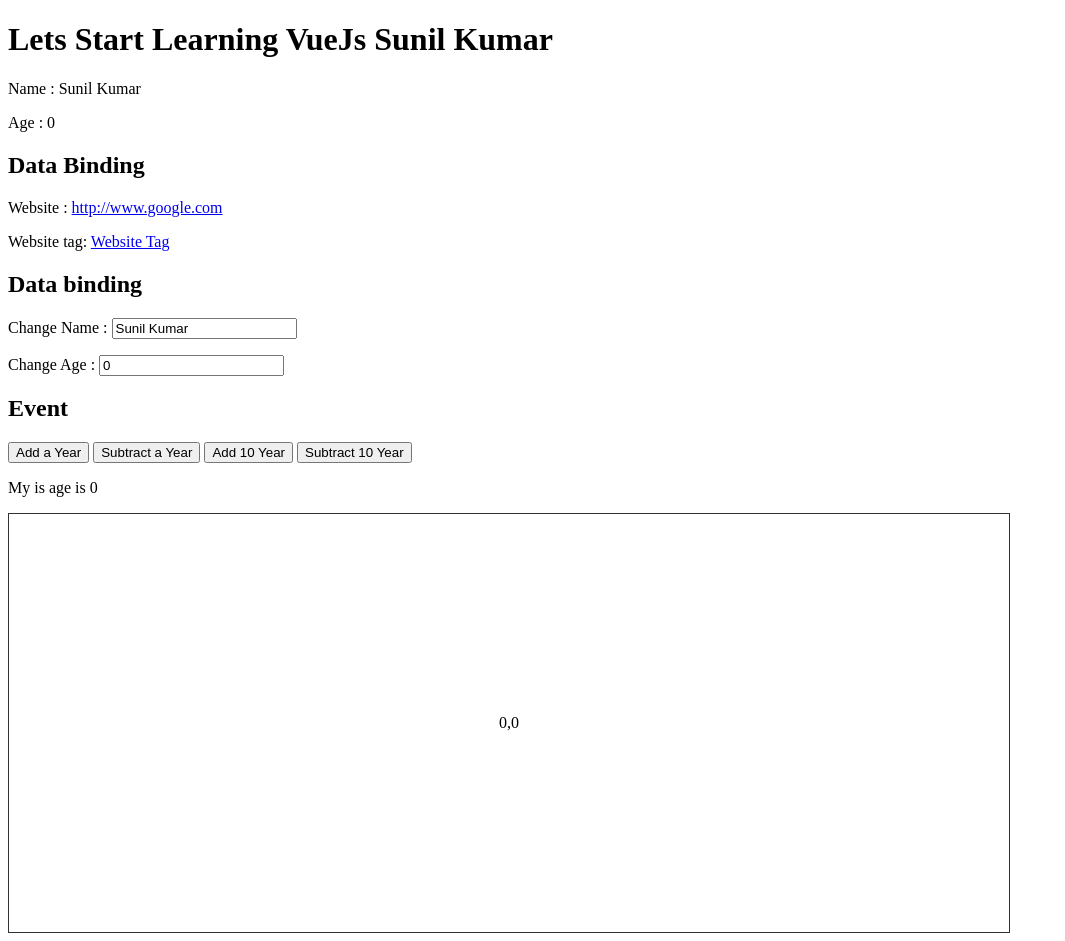
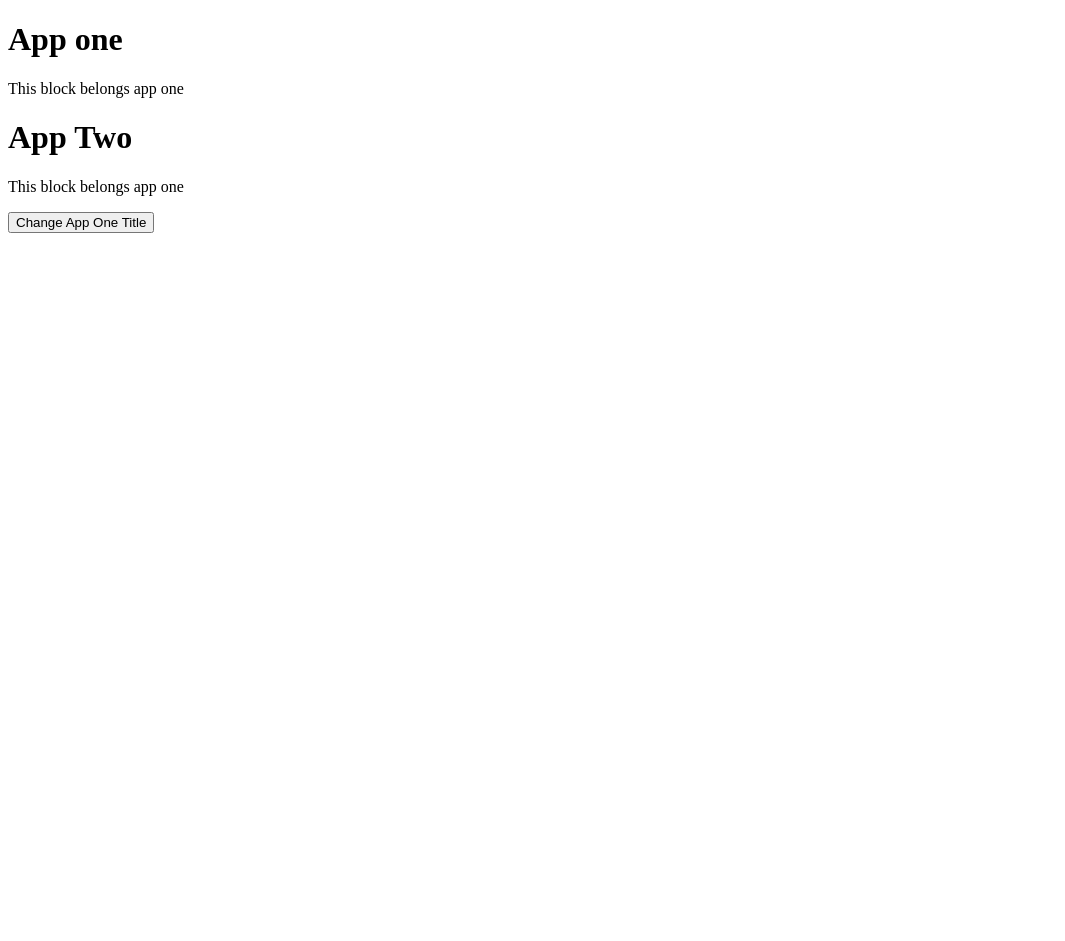
Before and after one commit to sunil120/vuejstutorial, a plain HTML site: page index.html in a window 1280 px wide. Shown: the whole page, without its empty margins (0-1065 px from the left). After the commit the page ends 800 px from the top, so only its background shows below. Drawn offline with nearby package versions, Linux system fonts and the light colour scheme.

Commit message:
multiple instace

```diff
--- a/app.js
+++ b/app.js
@@ -1,46 +1,31 @@
-new Vue({
-	el: '#vue-app',
+var instaceOne = new Vue({
+	el: '#vue-app-one',
 	data: {
-		name: "Sunil Kumar",
-		age : 0,
-		website : 'http://www.google.com',
-		websiteTag : '<a href="http://www.google.com">Website Tag</a>',
-		x:0,
-		y:0,
-		error: false,
-		success:false,
-		todods: ['Node','Vue','Express','Angular'],
-		users: [
-			{ name:'Sunil' , age:30 },
-			{ name:'Sushil' , age:30 }
-		],
-		health:100,
-		ended:false
+		title: "App one"
 	},
 	methods: {
-		courses: function(course) {
 
-			return "Lets Start Learning " + course + " " + this.name;
-		},
-		subtractAge:  function(year) {
-			this.age = this.age-year;
-		},
-		addAge:  function(year) {
-			this.age = this.age+year;
-		},
-		updateXY: function(event) {
-			this.x = event.offsetX
-			this.y = event.offsetY
-		},
-		punch: function() {
-			this.health -=10;
-			if(this.health <=0) {
-				this.ended= true;
-			}
-		},
-		restart: function() {
-			this.health=100;
-			this.ended=false;
+	},
+	computed: {
+		greet: function() {
+			return "This block belongs app one"
 		}
 	}
 });
+
+var instaceTwo = new Vue({
+	el: '#vue-app-two',
+	data: {
+		title: "App Two"
+	},
+	methods: {
+		changeAppOneTitle: function() {
+			instaceOne.title = "Changed from the App two"
+		}
+	},
+	computed: {
+		greet: function() {
+			return "This block belongs app one"
+		}
+	}
+});
--- a/index.html
+++ b/index.html
@@ -6,23 +6,15 @@
 	<script src="https://cdn.jsdelivr.net/npm/vue/dist/vue.js"></script>
 </head>
 <body>
-	<div id="vue-app">
-		<h1>{{ courses('VueJs') }}</h1>
-		<p>Name : {{ name }}</p>
-		<p>Age  : {{ age }}</p>
-		<h2>Data Binding</h2>
-		<p>Website : <a v-bind:href="website">{{ website }}</a></p>
-		<p>Website tag: <a v-html:href="websiteTag">Website Tag</a></p>
-		<h2>Data binding</h2>
-		<p>Change Name : <input type="text" v-bind:value="name" v-model="name"></p>
-		<p>Change Age : <input type="text" v-bind:value="age" v-model="age"></p>
-		<h2>Event</h2>
-		<button v-on:click="addAge(1)">Add a Year</button>
-		<button v-on:click="subtractAge(1)">Subtract a Year</button>
-		<button v-on:dblclick="addAge(10)">Add 10 Year</button>
-		<button v-on:dblclick="subtractAge(10)">Subtract 10 Year</button>
-		<p>My is age is {{ age }}</p>
-		<div class="canvas" v-on:mousemove="updateXY">{{x}},{{y}}</div>
+	<div id="vue-app-one">
+		<h1>{{ title }}</h1>
+		<p>{{ greet }}</p>
+	</div>
+
+	<div id="vue-app-two">
+		<h1>{{ title }}</h1>
+		<p>{{ greet }}</p>
+		<button v-on:click="changeAppOneTitle">Change App One Title</button>
 	</div>
 
 	<script src="app.js"></script>
```
Also changed, not shown: conditions.html (deleted, +0 -33 lines), game.html (deleted, +0 -25 lines).
